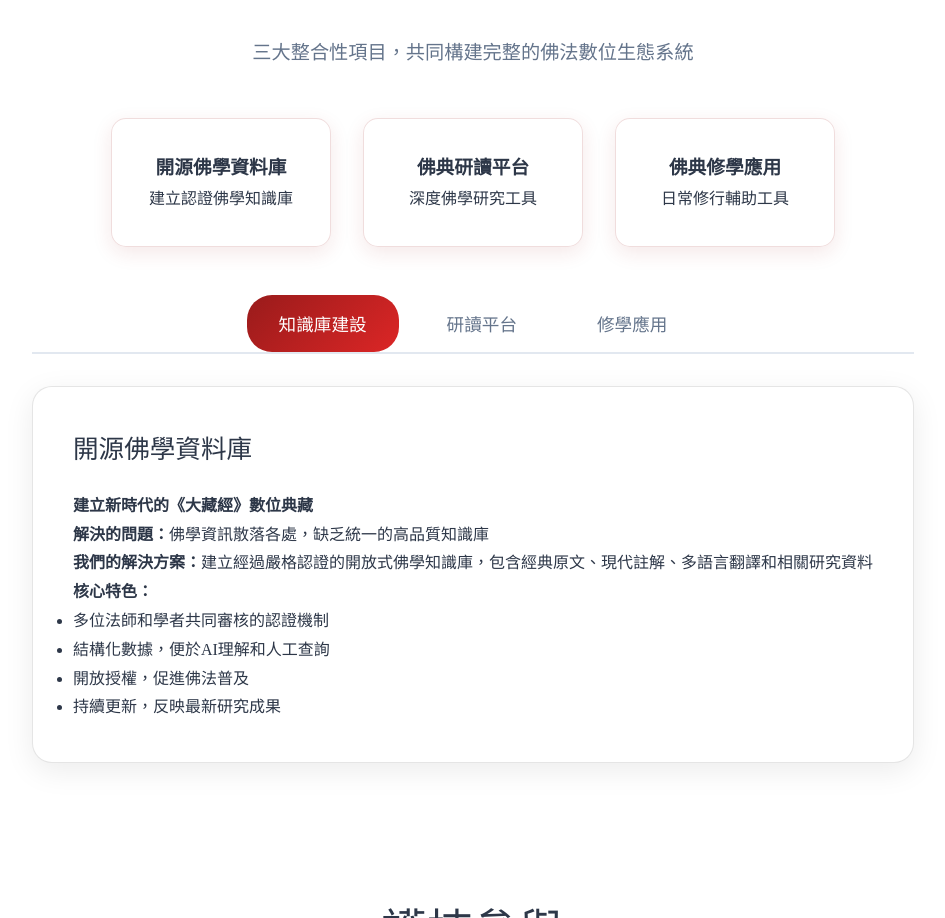
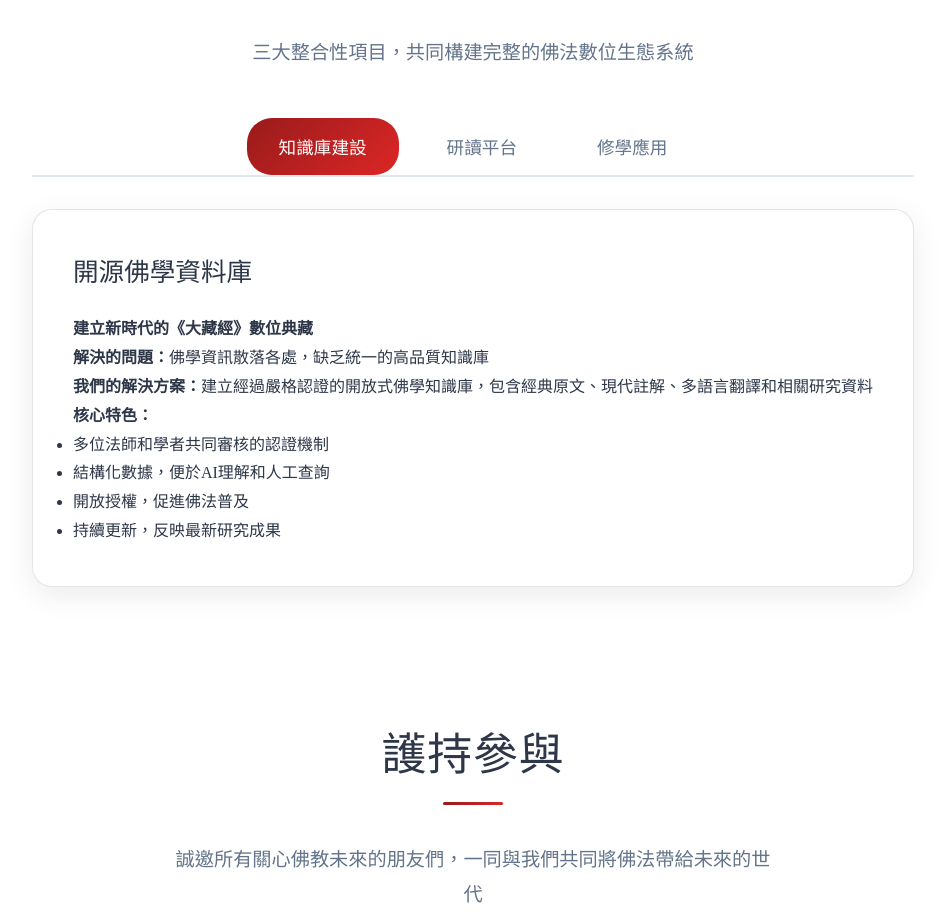
Before and after one commit to indrajala-tw/indrajala-tw, a plain HTML site: page index.html in a window 1280 px wide. Shown: the part 1482-2400 px from the top of the page, without its empty margins (167-1112 px from the left). Drawn offline with Linux system fonts and the light colour scheme.

Commit message:
Remove the text boxes under 計劃項目 section

```diff
--- a/index.html
+++ b/index.html
@@ -633,20 +633,6 @@
                 <h2 class="section-title">計劃項目</h2>
                 <p class="section-subtitle">三大整合性項目，共同構建完整的佛法數位生態系統</p>
 
-                <div class="project-flow">
-                    <div class="flow-item">
-                        <h3>開源佛學資料庫</h3>
-                        <p>建立認證佛學知識庫</p>
-                    </div>
-                    <div class="flow-item">
-                        <h3>佛典研讀平台</h3>
-                        <p>深度佛學研究工具</p>
-                    </div>
-                    <div class="flow-item">
-                        <h3>佛典修學應用</h3>
-                        <p>日常修行輔助工具</p>
-                    </div>
-                </div>
 
                 <div class="tabs">
                     <button class="tab active" onclick="showTab('knowledge')">知識庫建設</button>
```
